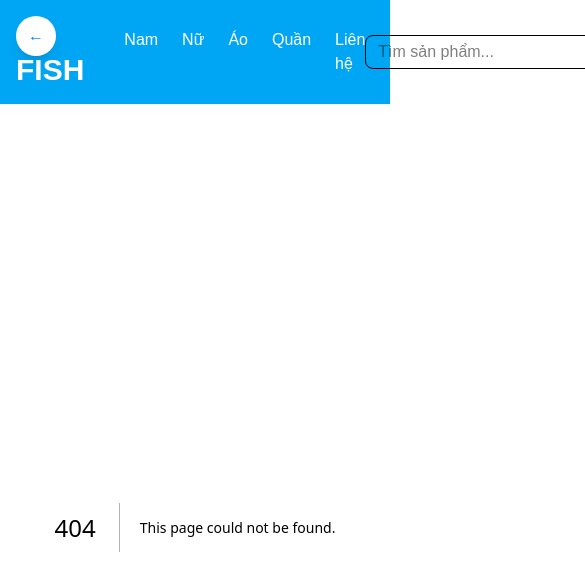
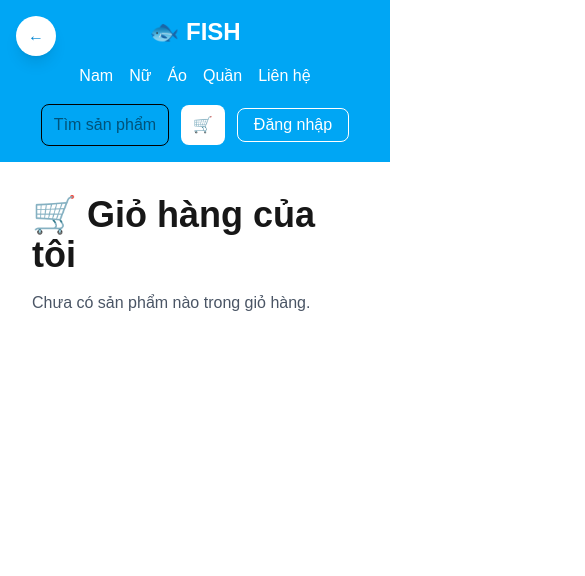
Before and after one commit to tranvantuan1442008-lang/fish-fashion, a Next.js app: page /cart in a window 390 px wide. Before the commit this address had no page. Shown: the top 576 px of the page, 585 px wide, since content can reach past the window. Built offline with nearby package versions, Linux system fonts and the light colour scheme.

Commit message:
responsive header

```diff
--- /dev/null
+++ b/app/cart/page.tsx
@@ -0,0 +1,13 @@
+export default function CartPage() {
+  return (
+    <div className="min-h-screen p-8">
+      <h1 className="text-4xl font-bold">
+        🛒 Giỏ hàng của tôi
+      </h1>
+
+      <p className="mt-4 text-gray-600">
+        Chưa có sản phẩm nào trong giỏ hàng.
+      </p>
+    </div>
+  );
+}
--- a/app/components/Header.tsx
+++ b/app/components/Header.tsx
@@ -18,13 +18,13 @@ export default function Header() {
 
   return (
     <header className="border-b bg-sky-500 text-white">
-      <div className="max-w-7xl mx-auto flex items-center px-4 py-4">
+      <div className="max-w-7xl mx-auto flex flex-col md:flex-row items-center gap-4 px-4 py-4">
 
-        <h1 className="text-3xl font-bold mr-10">
+        <h1 className="text-2xl md:text-3xl font-bold md:mr-10">
           🐟 FISH
         </h1>
 
-        <nav className="flex gap-6">
+        <nav className="flex flex-wrap justify-center gap-4 md:gap-6">
           <Link href="/">Nam</Link>
           <Link href="/">Nữ</Link>
           <Link href="/">Áo</Link>
@@ -32,17 +32,27 @@ export default function Header() {
           <Link href="/contact">Liên hệ</Link>
         </nav>
 
-        <div className="flex items-center gap-4 ml-auto">
+        <div className="flex items-center gap-3 md:ml-auto flex-wrap">
 
           <input
             type="text"
             placeholder="Tìm sản phẩm..."
-            className="border rounded-lg px-3 py-1 text-black"
+            className="border rounded-lg px-3 py-2 text-black w-32 md:w-64"
           />
 
-          <button className="text-2xl">
-            🛒
-          </button>
+          <Link
+  href="/cart"
+  className="
+    bg-white
+    text-sky-600
+    px-3
+    py-2
+    rounded-lg
+    font-bold
+  "
+>
+  🛒
+</Link>
 
           {!isLogin ? (
             <Link
@@ -107,7 +117,9 @@ export default function Header() {
                   <Link href="/orders" className="block py-2 hover:text-sky-600">
                     📦 Quản lý đơn hàng
                   </Link>
-
+<Link href="/cart" className="block py-2 hover:text-sky-600">
+  🛒 Giỏ hàng của tôi
+</Link>
                   <Link href="/returns" className="block py-2 hover:text-sky-600">
                     🔄 Quản lý đổi trả
                   </Link>
```
